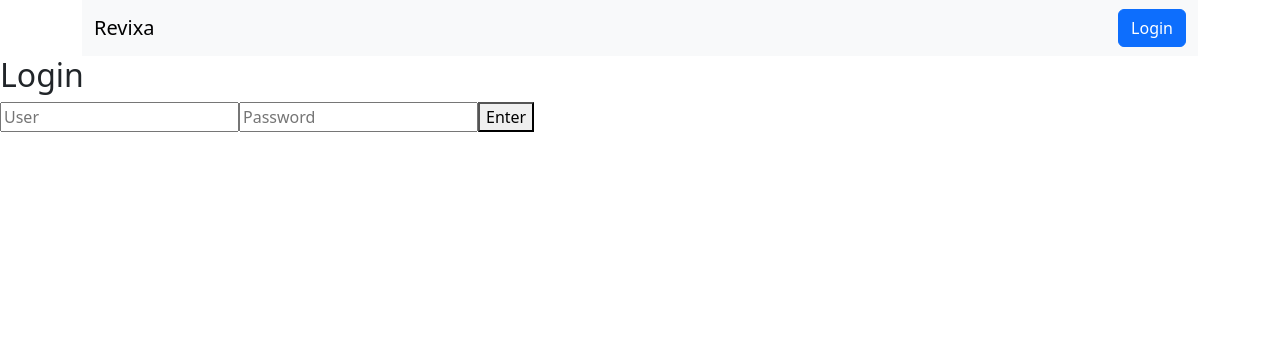
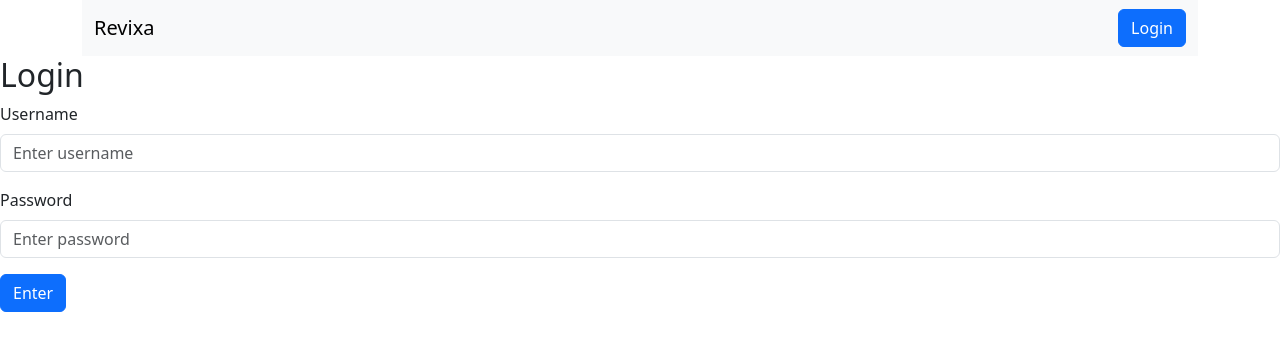
Before and after one commit to MarioLFB/Revixa-frontend, a React (Vite) app: page /login in a window 1280 px wide. Shown: the top 350 px of the page. Built offline with nearby package versions, Linux system fonts and the light colour scheme.

Commit message:
Refactor Login component to use react-bootstrap form controls

```diff
--- a/src/pages/Login/index.jsx
+++ b/src/pages/Login/index.jsx
@@ -1,6 +1,7 @@
 import React, { useState, useContext } from 'react';
 import { useNavigate } from 'react-router-dom';
 import AuthContext from '../../context/AuthContext';
+import { Form, Button } from 'react-bootstrap';
 
 function Login() {
   const [username, setUsername] = useState('');
@@ -26,27 +27,36 @@ function Login() {
   };
 
   return (
-    <form onSubmit={handleSubmit}>
+    <Form onSubmit={handleSubmit}>
       <h2>Login</h2>
       {error && <p style={{ color: 'red' }}>{error}</p>}
-      <input
+
+      <Form.Group className="mb-3" controlId="formBasicUsername">
+        <Form.Label>Username</Form.Label>
+        <Form.Control
           type="text"
-        placeholder="User"
+          placeholder="Enter username"
           value={username}
           onChange={(e) => setUsername(e.target.value)}
           disabled={loading}
         />
-      <input
+      </Form.Group>
+
+      <Form.Group className="mb-3" controlId="formBasicPassword">
+        <Form.Label>Password</Form.Label>
+        <Form.Control
           type="password"
-        placeholder="Password"
+          placeholder="Enter password"
           value={password}
           onChange={(e) => setPassword(e.target.value)}
           disabled={loading}
         />
-      <button type="submit" disabled={loading}>
+      </Form.Group>
+
+      <Button variant="primary" type="submit" disabled={loading}>
         {loading ? 'Logging in...' : 'Enter'}
-      </button>
-    </form>
+      </Button>
+    </Form>
   );
 }
 
```
Lines whose indentation alone changed are shown as unchanged.
